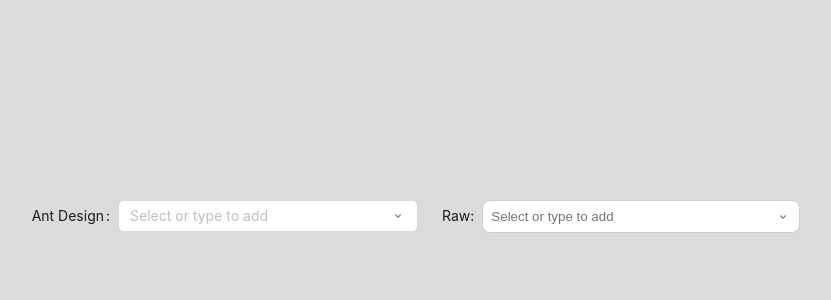
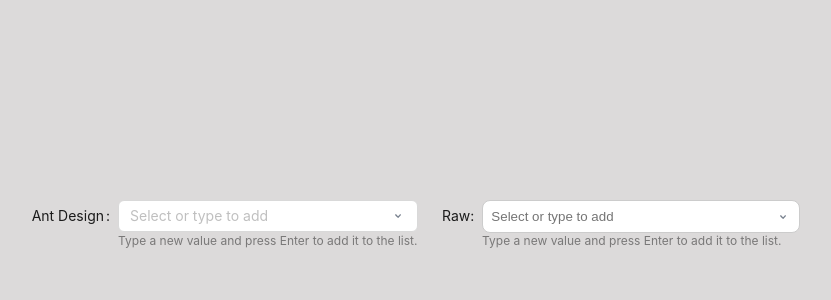
Before and after one commit to AshkanKazemiV/lobox-task, a React (Create React App) app: page /task in a window 1280 px wide. Shown: the top 300 px of the page, without its empty margins (224-1055 px from the left). Built offline with nearby package versions, Linux system fonts and the light colour scheme.

Commit message:
creating help text for inputs

```diff
--- a/src/modules/MyTask/components/AntDesign.tsx
+++ b/src/modules/MyTask/components/AntDesign.tsx
@@ -1,7 +1,8 @@
-import { Col, Row, Select, message } from "antd";
+import { Col, Select, message } from "antd";
 import { useState } from "react";
+import FormItem from "antd/es/form/FormItem";
 import { useMyTask } from "../Context";
-import FormItem from "antd/es/form/FormItem";
+import { EditableSelectWithAntContainer } from "../styles/EditableSelectWithAnt";
 
 export const EditableSelectWithAnt = () => {
   const {
@@ -22,7 +23,7 @@ export const EditableSelectWithAnt = () => {
   const handleKeyDown = (e: React.KeyboardEvent<HTMLInputElement>) => {
     if (e.key === "Enter" && searchValue) {
       const exists = data.some(
-        (item) => item.name.toLowerCase() === searchValue.toLowerCase()
+        (item) => item.name.toLowerCase().trim() === searchValue.toLowerCase()
       );
       if (!exists) {
         const newItem = {
@@ -37,9 +38,13 @@ export const EditableSelectWithAnt = () => {
   };
 
   return (
-    <Row>
+    <EditableSelectWithAntContainer>
       <Col span={24}>
-        <FormItem name="name" label="Ant Design">
+        <FormItem
+          name="name"
+          label="Ant Design"
+          help="Type a new value and press Enter to add it to the list."
+        >
           <Select
             style={{ width: 300 }}
             showSearch
@@ -64,6 +69,6 @@ export const EditableSelectWithAnt = () => {
           />
         </FormItem>
       </Col>
-    </Row>
+    </EditableSelectWithAntContainer>
   );
 };
--- a/src/modules/MyTask/components/EditableSelect.tsx
+++ b/src/modules/MyTask/components/EditableSelect.tsx
@@ -1,6 +1,6 @@
 import { useState, useRef, useEffect } from "react";
 import { useMyTask } from "../Context";
-import { EditableSelectRawContainer } from "../style";
+import { EditableSelectRawContainer } from "../styles/EditableSelectRaw";
 
 export const EditableSelectRaw = () => {
   const {
@@ -69,6 +69,9 @@ export const EditableSelectRaw = () => {
         onFocus={() => setShowDropdown(true)}
         className="selectInput"
       />
+      <p className="help">
+        Type a new value and press Enter to add it to the list.
+      </p>
       <img src="icon/dropdown.svg" alt="" className="toggleIcon" />
       {showDropdown && filteredData.length > 0 && (
         <ul className="dropdown">
--- a/src/modules/MyTask/index.tsx
+++ b/src/modules/MyTask/index.tsx
@@ -1,6 +1,6 @@
 import { EditableSelectWithAnt } from "./components/AntDesign";
 import { EditableSelectRaw } from "./components/EditableSelect";
-import { MyTaskContainer } from "./style";
+import { MyTaskContainer } from "./styles/MyTask";
 
 export const MyTask = () => {
   return (
--- a/src/modules/MyTask/style.ts
+++ b/src/modules/MyTask/styles/EditableSelectRaw.ts
@@ -1,14 +1,4 @@
 import styled from "styled-components";
-
-export const MyTaskContainer = styled.div`
-  margin: 200px 0 0;
-  display: flex;
-  justify-content: center;
-  align-items: start;
-  gap: 24px;
-  width: calc(100vw);
-  height: calc(100vh - 200px);
-`;
 
 export const EditableSelectRawContainer = styled.div<{
   $showDropdown: boolean;
@@ -32,6 +22,11 @@ export const EditableSelectRawContainer = styled.div<{
     font-size: 14px;
     line-height: 30px;
     padding-inline-end: 8px;
+  }
+  .help {
+    font-size: 12px;
+    color: rgba(0, 0, 0, 0.45);
+    margin-inline-start: 40px;
   }
   .selectInput {
     width: 300px;
--- /dev/null
+++ b/src/modules/MyTask/styles/EditableSelectWithAnt.ts
@@ -0,0 +1,8 @@
+import { Row } from "antd";
+import styled from "styled-components";
+
+export const EditableSelectWithAntContainer = styled(Row)`
+  .ant-form-item .ant-form-item-explain {
+    font-size: 12px;
+  }
+`;
--- /dev/null
+++ b/src/modules/MyTask/styles/MyTask.ts
@@ -0,0 +1,11 @@
+import styled from "styled-components";
+
+export const MyTaskContainer = styled.div`
+  margin: 200px 0 0;
+  display: flex;
+  justify-content: center;
+  align-items: start;
+  gap: 24px;
+  width: calc(100vw);
+  height: calc(100vh - 200px);
+`;
```
